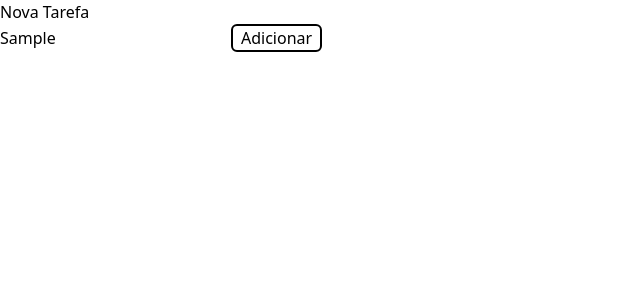
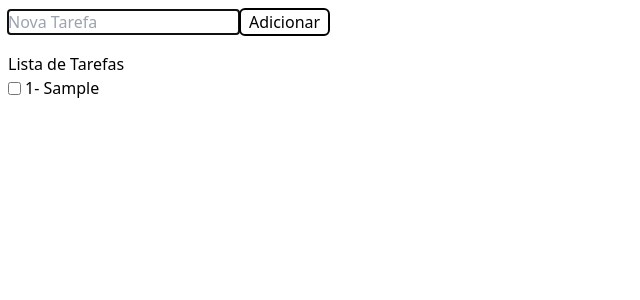
Before and after one commit to LucasTomazin1/todo-list, a React (Vite) app: page / in a window 1280 px wide. Both pictures are taken after typing "Sample" into the empty fields and a click on the button "Adicionar". Shown: the top 300 px of the page, without its empty margins (0-640 px from the left). Built offline with nearby package versions, Linux system fonts and the light colour scheme.

Commit message:
feature: handle functions, isDone for add n remove classes

```diff
--- a/src/components/NewTodoItem/index.tsx
+++ b/src/components/NewTodoItem/index.tsx
@@ -1,9 +1,11 @@
-import { useState } from 'react'
+import { useRef, useState } from 'react'
 
 export const NewTodoItem: React.FC = () => {
   const [todo, setTodo] = useState('')
-  const [todoList, setTodoList] = useState<string[]>([])
-
+  const inputRef = useRef<HTMLInputElement>(null)
+  const [todoList, setTodoList] = useState<{ text: string; isDone: boolean }[]>(
+    [],
+  )
   const onChangeHandler = (e: React.ChangeEvent<HTMLInputElement>) => {
     setTodo(e.target.value)
   }
@@ -11,16 +13,38 @@ export const NewTodoItem: React.FC = () => {
     onAddHandler(todo)
   }
 
+  const onEnterPress = (e: React.KeyboardEvent<HTMLInputElement>) => {
+    if (e.key === 'Enter') {
+      onAddHandler(todo)
+    }
+  }
+
   const onAddHandler = (todo: string) => {
     if (todo === '') return
-    setTodoList([...todoList, todo])
+    setTodoList([...todoList, { text: todo, isDone: false }])
     console.log(todoList)
+    setTodo('')
+    inputRef.current?.focus()
+  }
+
+  const handleCheckboxChange = (index: number) => {
+    const updatedTodoList = todoList.map((item, i) =>
+      i === index ? { ...item, isDone: !item.isDone } : item,
+    )
+    setTodoList(updatedTodoList)
   }
 
   return (
-    <div>
-      <h2>Nova Tarefa</h2>
-      <input type="text" onChange={onChangeHandler} />
+    <>
+      <div className="p-2">
+        <input
+          placeholder="Nova Tarefa"
+          type="text"
+          onChange={onChangeHandler}
+          value={todo}
+          ref={inputRef}
+          onKeyPress={onEnterPress}
+        />
         <button
           className="border-2 border-black rounded-md px-2 cursor-pointer"
           onClick={onClickHandler}
@@ -28,5 +52,29 @@ export const NewTodoItem: React.FC = () => {
           Adicionar
         </button>
       </div>
+
+      <div className="flex flex-col p-2">
+        <h2>Lista de Tarefas</h2>
+        <div>
+          {todoList.map((todo, index) => (
+            <div
+              key={index}
+              className={`flex flex-row gap-1 items-center ${
+                todo.isDone ? 'line-through opacity-70' : ''
+              }`}
+            >
+              <input
+                type="checkbox"
+                checked={todo.isDone}
+                onChange={() => handleCheckboxChange(index)}
+              />
+              <p className="">
+                {index + 1}- {todo.text}
+              </p>
+            </div>
+          ))}
+        </div>
+      </div>
+    </>
   )
 }
```
Lines whose indentation alone changed are shown as unchanged.
